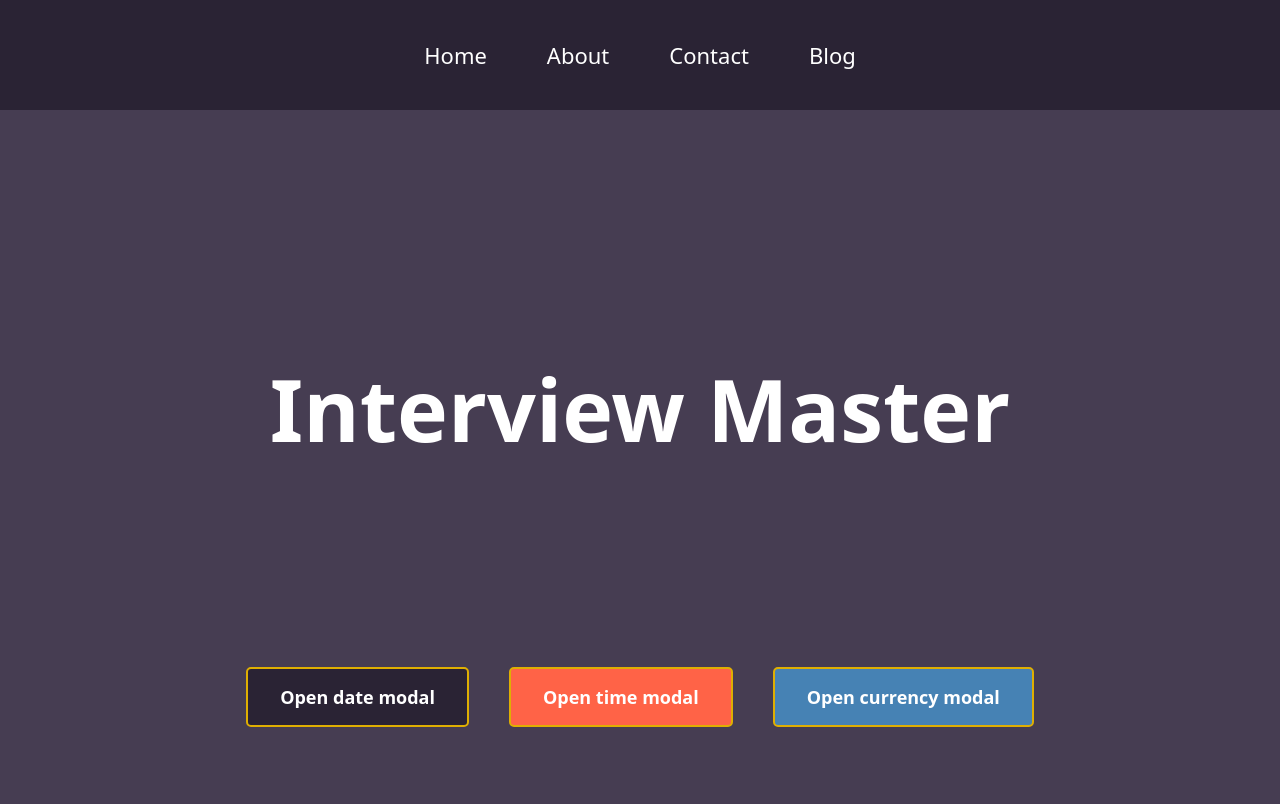
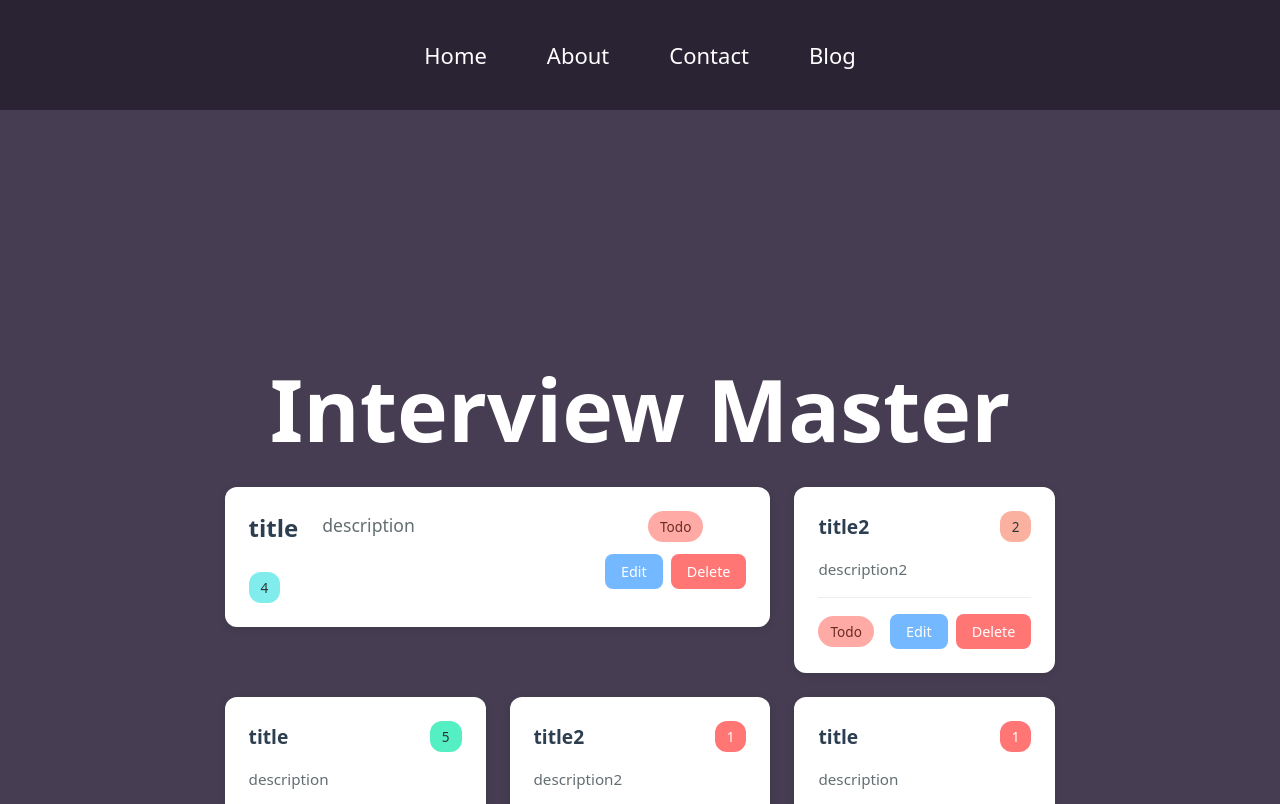
Before and after one commit to ansachuk/angular-course, an Angular app: page / in a window 1280 px wide. Built offline with nearby package versions, Linux system fonts and the light colour scheme.

Commit message:
created todo, added styles for todo

```diff
--- a/src/app/components/main/main.component.html
+++ b/src/app/components/main/main.component.html
@@ -1,6 +1,9 @@
 <main>
 	<app-container>
 		<h1>Interview Master</h1>
+
+		<app-todos></app-todos>
+
 		<section class="main-section">
 			@for (type of modalTypes; track type.type) {
 			<button
--- a/src/app/components/main/main.component.ts
+++ b/src/app/components/main/main.component.ts
@@ -4,11 +4,12 @@ import { NgClass } from "@angular/common";
 import { ContainerComponent } from "../container/container.component";
 import { ModalComponent } from "../modal/modal.component";
 import { PipeModalContentComponent } from "../pipe-modal-content/pipe-modal-content.component";
+import { TodosComponent } from "../todos/todos.component";
 
 @Component({
 	selector: "app-main",
 	standalone: true,
-	imports: [ContainerComponent, NgClass, ModalComponent, PipeModalContentComponent],
+	imports: [ContainerComponent, NgClass, ModalComponent, PipeModalContentComponent, TodosComponent],
 	templateUrl: "./main.component.html",
 	styleUrl: "./main.component.scss",
 })
--- /dev/null
+++ b/src/app/components/todos/todos.component.html
@@ -0,0 +1,78 @@
+<section>
+	@if (isModalOpen){
+	<div
+		class="backdrop"
+		(click)="handleModal(false)"
+	>
+		<div
+			class="modal"
+			(click)="$event.stopPropagation()"
+		>
+			<button
+				class="close-btn"
+				(click)="handleModal(false)"
+			>
+				X
+			</button>
+
+			<form (submit)="handleSubmit()">
+				<input
+					type="text"
+					formControlName="title"
+				/>
+				<textarea formControlName="description"></textarea>
+				<input
+					type="text"
+					formControlName="status"
+				/>
+				<input
+					type="number"
+					formControlName="priority"
+					min="1"
+					max="5"
+				/>
+				<button type="submit">Submit</button>
+			</form>
+		</div>
+	</div>
+	}
+
+	<ul class="todos-list">
+		@for (todo of todos; track todo.id) {
+		<li class="todo">
+			<div class="todo-content">
+				<div class="todo-header">
+					<h3 class="title">{{ todo.title }}</h3>
+					<span
+						class="priority"
+						[attr.data-priority]="todo.priority"
+						>{{ todo.priority }}</span
+					>
+				</div>
+
+				<p class="description">{{ todo.description }}</p>
+
+				<div class="todo-footer">
+					<span
+						class="status"
+						[class]="'status-' + todo.status"
+					>
+						{{ todo.status === 0 ? "Done" : todo.status === 1 ? "In Progress" : "Todo" }}
+					</span>
+					<div class="actions">
+						<button class="edit-btn">Edit</button>
+						<button class="delete-btn">Delete</button>
+					</div>
+				</div>
+			</div>
+		</li>
+		}
+	</ul>
+
+	<button
+		class="open-modal-btn"
+		(click)="handleModal(true)"
+	>
+		Add todo
+	</button>
+</section>
--- /dev/null
+++ b/src/app/components/todos/todos.component.scss
@@ -0,0 +1,301 @@
+section {
+	display: flex;
+	flex-direction: column;
+	align-items: center;
+}
+
+.backdrop {
+	position: fixed;
+	top: 0;
+	left: 0;
+	width: 100%;
+	height: 100vh;
+	z-index: 10;
+	background: rgba(0, 0, 0, 0.75);
+
+	.modal {
+		position: fixed;
+		top: 50%;
+		left: 50%;
+		transform: translate(-50%, -50%);
+		z-index: 11;
+
+		background: #fff;
+
+		height: 400px;
+		width: 200px;
+		border-radius: 5px;
+
+		padding: 20px;
+		color: #000;
+
+		.close-btn {
+			position: absolute;
+			top: 20px;
+			right: 20px;
+
+			font-weight: 600;
+
+			border: 2px solid #4b4b4b;
+			border-radius: 100%;
+			width: 30px;
+			height: 30px;
+
+			transition: color 0.3s ease, background-color 0.3s ease;
+
+			&:hover,
+			&:focus {
+				color: #fff;
+				background-color: #4b4b4b;
+			}
+		}
+	}
+}
+
+.todos-list {
+	list-style: none;
+	padding: 0;
+	margin: 20px 0;
+	display: grid;
+	gap: 24px;
+	grid-template-columns: 1fr; // За замовчуванням одна колонка
+
+	@media (min-width: 768px) {
+		grid-template-columns: repeat(2, 1fr);
+	}
+
+	@media (min-width: 1200px) {
+		grid-template-columns: repeat(3, 1fr);
+
+		// Широкі туду тільки на великих екранах
+		.todo:nth-child(5n + 1) {
+			grid-column: span 2;
+
+			.todo-content {
+				flex-direction: row;
+				gap: 24px;
+			}
+
+			.todo-header {
+				flex-direction: column;
+				align-items: flex-start;
+
+				.title {
+					font-size: 1.5rem;
+					margin-bottom: 12px;
+				}
+			}
+
+			.description {
+				font-size: 1.1rem;
+				line-height: 1.6;
+				flex: 1;
+				margin: 0;
+			}
+
+			.todo-footer {
+				margin-top: 0;
+				padding-top: 0;
+				border: none;
+				flex-direction: column;
+				justify-content: flex-start;
+				gap: 12px;
+			}
+		}
+	}
+}
+
+.todo {
+	background: white;
+	border-radius: 12px;
+	box-shadow: 0 2px 8px rgba(0, 0, 0, 0.1);
+	transition: transform 0.2s, box-shadow 0.2s;
+	overflow: hidden;
+	height: fit-content;
+
+	&:hover {
+		transform: translateY(-2px);
+		box-shadow: 0 4px 12px rgba(0, 0, 0, 0.15);
+	}
+
+	.todo-content {
+		padding: 24px;
+		display: flex;
+		flex-direction: column;
+		gap: 16px;
+	}
+
+	.todo-header {
+		display: flex;
+		justify-content: space-between;
+		align-items: center;
+		gap: 16px;
+
+		.title {
+			margin: 0;
+			font-size: 1.2rem;
+			font-weight: 600;
+			color: #2c3e50;
+			word-break: break-word;
+			flex: 1;
+		}
+
+		.priority {
+			padding: 6px 12px;
+			border-radius: 12px;
+			font-size: 0.85rem;
+			font-weight: 500;
+			white-space: nowrap;
+
+			&[data-priority="1"] {
+				background: #ff7675;
+				color: white;
+			}
+			&[data-priority="2"] {
+				background: #fab1a0;
+				color: #2d3436;
+			}
+			&[data-priority="3"] {
+				background: #ffeaa7;
+				color: #2d3436;
+			}
+			&[data-priority="4"] {
+				background: #81ecec;
+				color: #2d3436;
+			}
+			&[data-priority="5"] {
+				background: #55efc4;
+				color: #2d3436;
+			}
+		}
+	}
+
+	.description {
+		color: #636e72;
+		font-size: 0.95rem;
+		line-height: 1.5;
+		word-break: break-word;
+		white-space: pre-wrap;
+		max-height: 300px;
+		overflow-y: auto;
+
+		&::-webkit-scrollbar {
+			width: 8px;
+		}
+
+		&::-webkit-scrollbar-track {
+			background: #f1f1f1;
+			border-radius: 4px;
+		}
+
+		&::-webkit-scrollbar-thumb {
+			background: #dfe6e9;
+			border-radius: 4px;
+
+			&:hover {
+				background: #b2bec3;
+			}
+		}
+	}
+
+	.todo-footer {
+		display: flex;
+		justify-content: space-between;
+		align-items: center;
+		padding-top: 16px;
+		border-top: 1px solid #eee;
+		gap: 16px;
+		flex-wrap: wrap;
+
+		.status {
+			padding: 6px 12px;
+			border-radius: 20px;
+			font-size: 0.85rem;
+			font-weight: 500;
+			white-space: nowrap;
+
+			&.status-0 {
+				background: #a8e6cf;
+				color: #1b4332;
+			}
+			&.status-1 {
+				background: #ffd3b6;
+				color: #7c3c21;
+			}
+			&.status-2 {
+				background: #ffaaa5;
+				color: #6b2b25;
+			}
+		}
+
+		.actions {
+			display: flex;
+			gap: 8px;
+
+			button {
+				padding: 8px 16px;
+				border: none;
+				border-radius: 8px;
+				font-size: 0.9rem;
+				font-weight: 500;
+				cursor: pointer;
+				transition: all 0.2s;
+
+				&.edit-btn {
+					background: #74b9ff;
+					color: white;
+
+					&:hover {
+						background: #0984e3;
+						transform: translateY(-1px);
+					}
+				}
+
+				&.delete-btn {
+					background: #ff7675;
+					color: white;
+
+					&:hover {
+						background: #d63031;
+						transform: translateY(-1px);
+					}
+				}
+
+				&:active {
+					transform: translateY(1px);
+				}
+			}
+		}
+	}
+}
+
+.list {
+	margin-top: 80px;
+
+	width: 100%;
+
+	display: grid;
+	grid-template-columns: repeat(3, 1fr);
+	gap: 20px;
+}
+
+.open-modal-btn {
+	margin: 60px 0;
+
+	color: #ffffff;
+	font-size: 18px;
+	font-weight: 600;
+	padding: 16px 32px;
+
+	border: 2px solid #dfaf02;
+	border-radius: 5px;
+	cursor: pointer;
+
+	transition: color 0.3s ease, background-color 0.3s ease;
+
+	&:hover,
+	&:focus {
+		color: #2a2334;
+		background-color: #dfaf02;
+	}
+}
--- /dev/null
+++ b/src/app/components/todos/todos.component.ts
@@ -0,0 +1,110 @@
+import { Component } from "@angular/core";
+import { FormControl, FormGroup, Validators } from "@angular/forms";
+
+enum Status {
+	Done,
+	Progress,
+	Todo,
+}
+
+interface ITodo {
+	title: string;
+	description: string;
+	status: Status;
+	priority: 1 | 2 | 3 | 4 | 5;
+	id: number;
+}
+
+@Component({
+	selector: "app-todos",
+	standalone: true,
+	imports: [],
+	templateUrl: "./todos.component.html",
+	styleUrl: "./todos.component.scss",
+})
+export class TodosComponent {
+	todos: Array<ITodo> = [
+		{
+			id: 1,
+			title: "title",
+			description: "description",
+			status: Status.Todo,
+			priority: 4,
+		},
+		{
+			id: 2,
+			title: "title2",
+			description: "description2",
+			status: Status.Todo,
+			priority: 2,
+		},
+		{
+			id: 3,
+			title: "title",
+			description: "description",
+			status: Status.Todo,
+			priority: 5,
+		},
+		{
+			id: 4,
+			title: "title2",
+			description: "description2",
+			status: Status.Todo,
+			priority: 1,
+		},
+		{
+			id: 5,
+			title: "title",
+			description: "description",
+			status: Status.Todo,
+			priority: 1,
+		},
+		{
+			id: 6,
+			title: "title2",
+			description: "description2",
+			status: Status.Todo,
+			priority: 3,
+		},
+		{
+			id: 7,
+			title: "title2",
+			description: "description2",
+			status: Status.Todo,
+			priority: 5,
+		},
+	];
+
+	isModalOpen = false;
+
+	form = new FormGroup({
+		title: new FormControl("", Validators.required),
+		description: new FormControl(""),
+		status: new FormControl(Status.Todo, Validators.required),
+		priority: new FormControl(1, [Validators.required, Validators.min(1), Validators.max(5)]),
+	});
+
+	handleModal(value: boolean) {
+		this.isModalOpen = value;
+	}
+
+	handleSubmit() {
+		console.log(this.form.value);
+	}
+
+	get title() {
+		return this.form.get("title");
+	}
+
+	get description() {
+		return this.form.get("description");
+	}
+
+	get status() {
+		return this.form.get("status");
+	}
+
+	get priority() {
+		return this.form.get("priority");
+	}
+}
```
